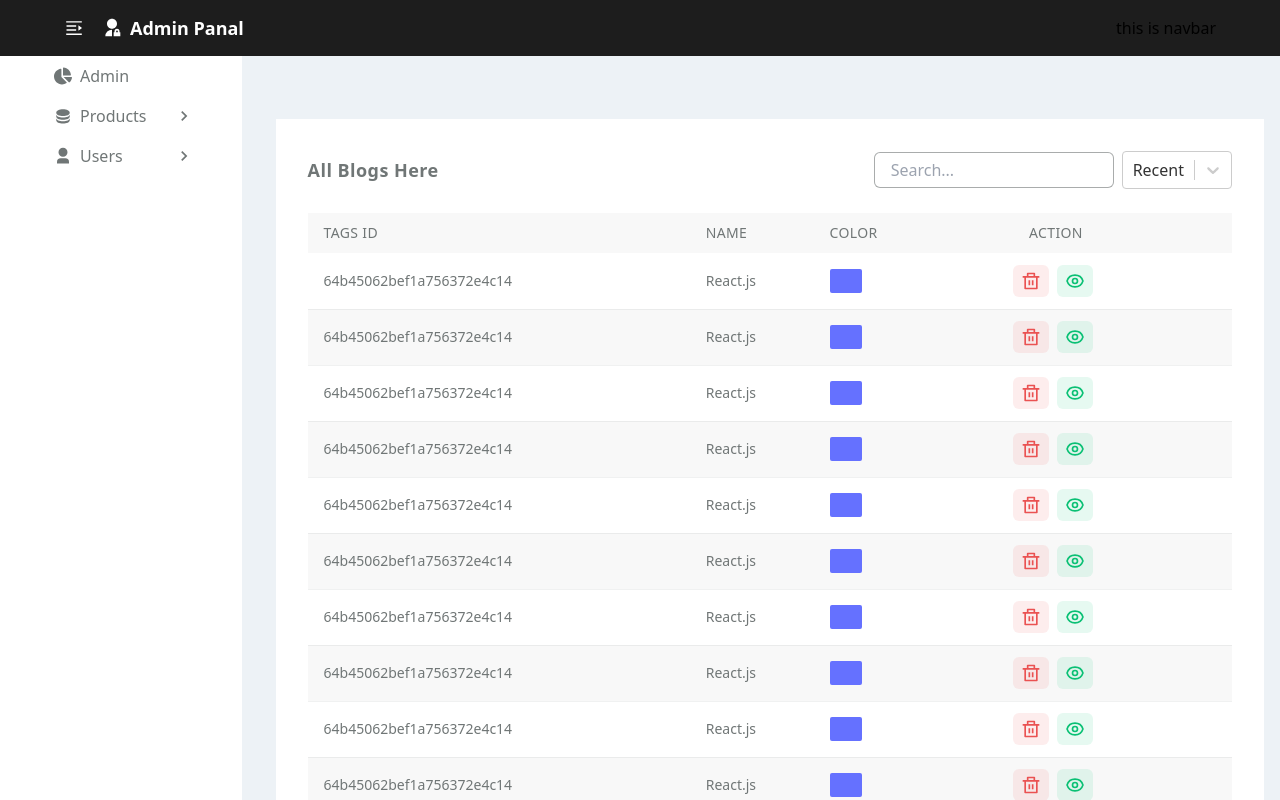
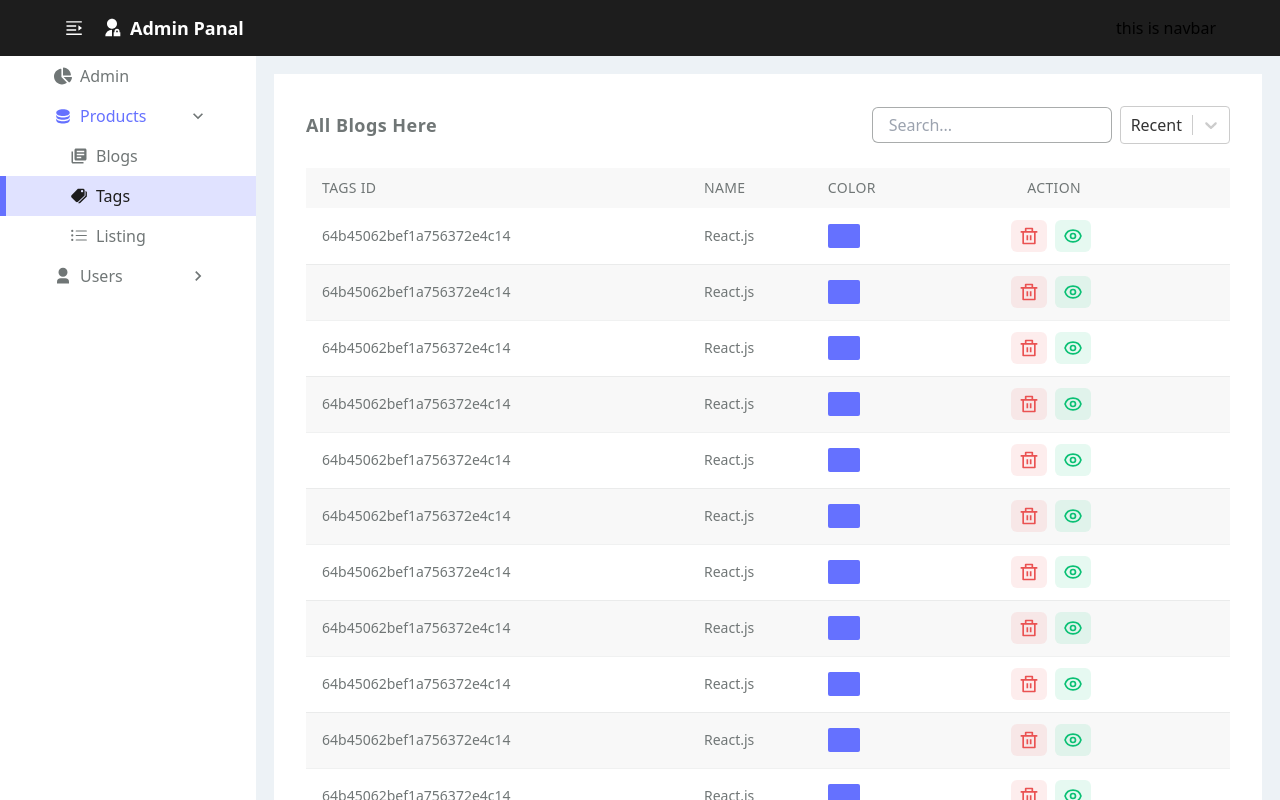
Before and after one commit to TFMahabub/eco-notes-admin-cli, a React (Vite) app: page /products/tags in a window 1280 px wide. Built offline with nearby package versions, Linux system fonts and the light colour scheme.

Commit message:
[DONE] aside menu keep open functionality

```diff
--- a/src/layouts/DashboardLayout.tsx
+++ b/src/layouts/DashboardLayout.tsx
@@ -8,7 +8,7 @@ function DashboardLayouts() {
       <nav className="absolute w-full top-0 bg-primary h-14">
         <Navbar />
       </nav>
-      <section className="grid grid-cols-5 pt-14 h-screen gap-common_75">
+      <section className="grid grid-cols-5 pt-14 h-screen gap-">
         <aside className="col-span-5 lg:col-span-1 bg-secondary h-full overflow-y-auto">
           <section className=" space-y-common_75">
             <ul>
@@ -16,7 +16,7 @@ function DashboardLayouts() {
             </ul>
           </section>
         </aside>
-        <main className="col-span-5 lg:col-span-4 h-full overflow-y-auto pt-common_75 p-common">
+        <main className="col-span-5 lg:col-span-4 h-full overflow-y-auto p-common_75">
           <Outlet />
         </main>
       </section>
--- a/src/pages/Admin/TopBoxComponent.tsx
+++ b/src/pages/Admin/TopBoxComponent.tsx
@@ -2,13 +2,13 @@ import TextMedium from '../../components/utils/ReUse/TextMedum';
 import TextPrimary from '../../components/utils/ReUse/TextPrimary';
 
 function TopBoxComponent(
-  { children, quantity, itemName }:{ children: React.ReactNode; quantity: string; itemName:string },
+  { children, quantity, itemName }:{ children: React.ReactNode; quantity?: string; itemName:string },
 ) {
   return (
     <>
       {children}
       <div>
-        <TextPrimary extraClass="text-secondary">{quantity}</TextPrimary>
+        <TextPrimary extraClass="text-secondary">{quantity || '000'}</TextPrimary>
         <TextMedium extraClass="text-end text-secondary">{itemName}</TextMedium>
       </div>
     </>
--- a/src/pages/Admin/TopBoxPart.tsx
+++ b/src/pages/Admin/TopBoxPart.tsx
@@ -13,7 +13,7 @@ function TopBoxPart() {
           quantity="220k"
         >
           <MdLibraryBooks
-            className="text-6xl p-2 bg-secondary/50 rounded-lg font-semibold text-secondary"
+            className="text-6xl p-2 bg-secondary/30 rounded-lg font-semibold text-secondary"
           />
         </TopBoxComponent>
       </div>
@@ -24,7 +24,7 @@ function TopBoxPart() {
           quantity="100k"
         >
           <RiUserFill
-            className="text-6xl p-2 bg-secondary/50 rounded-lg font-semibold text-secondary"
+            className="text-6xl p-2 bg-secondary/30 rounded-lg font-semibold text-secondary"
           />
         </TopBoxComponent>
       </div>
@@ -35,7 +35,7 @@ function TopBoxPart() {
           quantity="100k"
         >
           <IoMdPricetags
-            className="text-6xl p-2 bg-secondary/50 rounded-lg font-semibold text-secondary"
+            className="text-6xl p-2 bg-secondary/30 rounded-lg font-semibold text-secondary"
           />
         </TopBoxComponent>
       </div>
@@ -46,7 +46,7 @@ function TopBoxPart() {
           quantity="10k"
         >
           <MdFormatListBulleted
-            className="text-6xl p-2 bg-secondary/50 rounded-lg font-semibold text-secondary"
+            className="text-6xl p-2 bg-secondary/30 rounded-lg font-semibold text-secondary"
           />
         </TopBoxComponent>
       </div>
--- a/src/pages/Products/Blogs/BlogPage.tsx
+++ b/src/pages/Products/Blogs/BlogPage.tsx
@@ -3,7 +3,7 @@ import BlogsTable from './BlogsTable';
 function BlogsPage() {
   return (
     <>
-      <div className="bg-secondary">
+      <div className="bg-secondary p-8 space-y-6 rounded-md">
         <BlogsTable />
       </div>
       <div>
--- a/src/pages/Products/Blogs/BlogsTable.tsx
+++ b/src/pages/Products/Blogs/BlogsTable.tsx
@@ -11,7 +11,7 @@ import BlogsTablesHeader from './BlogsTablesHeader';
 function BlogsTable() {
   const array = [1, 2, 3, 4, 5, 6, 7, 8, 9, 10, 11, 12, 13, 14];
   return (
-    <section className="mt-sectionGap p-8 space-y-6">
+    <>
       <div className="flex items-center justify-between">
         <TextDashboardSectionTitle>All Blogs Here</TextDashboardSectionTitle>
         <div className="flex items-center gap-2">
@@ -101,7 +101,7 @@ function BlogsTable() {
           ))}
         </tbody>
       </table>
-    </section>
+    </>
   );
 }
 
--- a/src/pages/Products/Tags/TagsPage.tsx
+++ b/src/pages/Products/Tags/TagsPage.tsx
@@ -3,7 +3,7 @@ import TagsTable from './TagsTable';
 function TagsPage() {
   return (
     <>
-      <div className="bg-secondary">
+      <div className="bg-secondary p-8 space-y-6">
         <TagsTable />
       </div>
       <div>
--- a/src/pages/Products/Tags/TagsTable.tsx
+++ b/src/pages/Products/Tags/TagsTable.tsx
@@ -10,7 +10,7 @@ import TagsShortingOption from './TagsShortingOption';
 function TagsTable() {
   const array = [1, 2, 3, 4, 5, 6, 7, 8, 9, 10, 11, 12, 13, 14];
   return (
-    <section className="mt-sectionGap p-8 space-y-6">
+    <>
       <div className="flex items-center justify-between">
         <TextDashboardSectionTitle>All Blogs Here</TextDashboardSectionTitle>
         <div className="flex items-center gap-2">
@@ -82,7 +82,7 @@ function TagsTable() {
           ))}
         </tbody>
       </table>
-    </section>
+    </>
   );
 }
 
--- a/src/pages/aside/AsideAllMenus.tsx
+++ b/src/pages/aside/AsideAllMenus.tsx
@@ -5,9 +5,13 @@ import { IoMdPricetags } from 'react-icons/io';
 import { MdLibraryBooks, MdOutlineKeyboardArrowRight } from 'react-icons/md';
 import { RiDatabase2Fill, RiUser3Fill } from 'react-icons/ri';
 import { TbUsersGroup } from 'react-icons/tb';
+import { useLocation } from 'react-router-dom';
 import SingleNavLink from './SingleNavLink';
 
 function AsideAllMenus() {
+  const location = useLocation();
+  const currentRoute = location.pathname;
+
   return (
     <>
       <li className="">
@@ -20,7 +24,10 @@ function AsideAllMenus() {
       </li>
       {/* ----------------Products---------------- */}
       <li className="">
-        <details className="group">
+        <details
+          className="group"
+          open={currentRoute === '/products/blogs' || currentRoute === '/products/tags' || currentRoute === '/products/listing'}
+        >
           <summary className="flex items-center justify-between border-l-[6px] border-secondary group-hover:border-blue group-hover:bg-blue/20 px-12 py-2 text-base text-textColor cursor-pointer">
             <span className="flex items-center gap-2 group-open:text-blue">
               <RiDatabase2Fill className="text-lg" />
@@ -55,7 +62,10 @@ function AsideAllMenus() {
       </li>
       {/* ----------------Users---------------- */}
       <li className="">
-        <details className="group">
+        <details
+          className="group"
+          open={currentRoute === '/users/gest-users' || currentRoute === '/users/developers'}
+        >
           <summary className="flex items-center justify-between border-l-[6px] border-secondary group-hover:border-blue group-hover:bg-blue/20 px-12 py-2 text-base text-textColor cursor-pointer">
             <span className="flex items-center gap-2 group-open:text-blue">
               <RiUser3Fill className="text-lg" />
@@ -73,7 +83,7 @@ function AsideAllMenus() {
               Gest Users
             </SingleNavLink>
             <SingleNavLink
-              toLink="/cart-table"
+              toLink="/developers"
               dropDown
             >
               <FaKeyboard className="text-lg" />
--- a/src/routers/routers.tsx
+++ b/src/routers/routers.tsx
@@ -27,7 +27,7 @@ const router = createBrowserRouter([
         element: <TagsPage />,
       },
       {
-        path: '/products/blogs',
+        path: '/products/listing',
         element: <BlogsPage />,
       },
     ],
```
